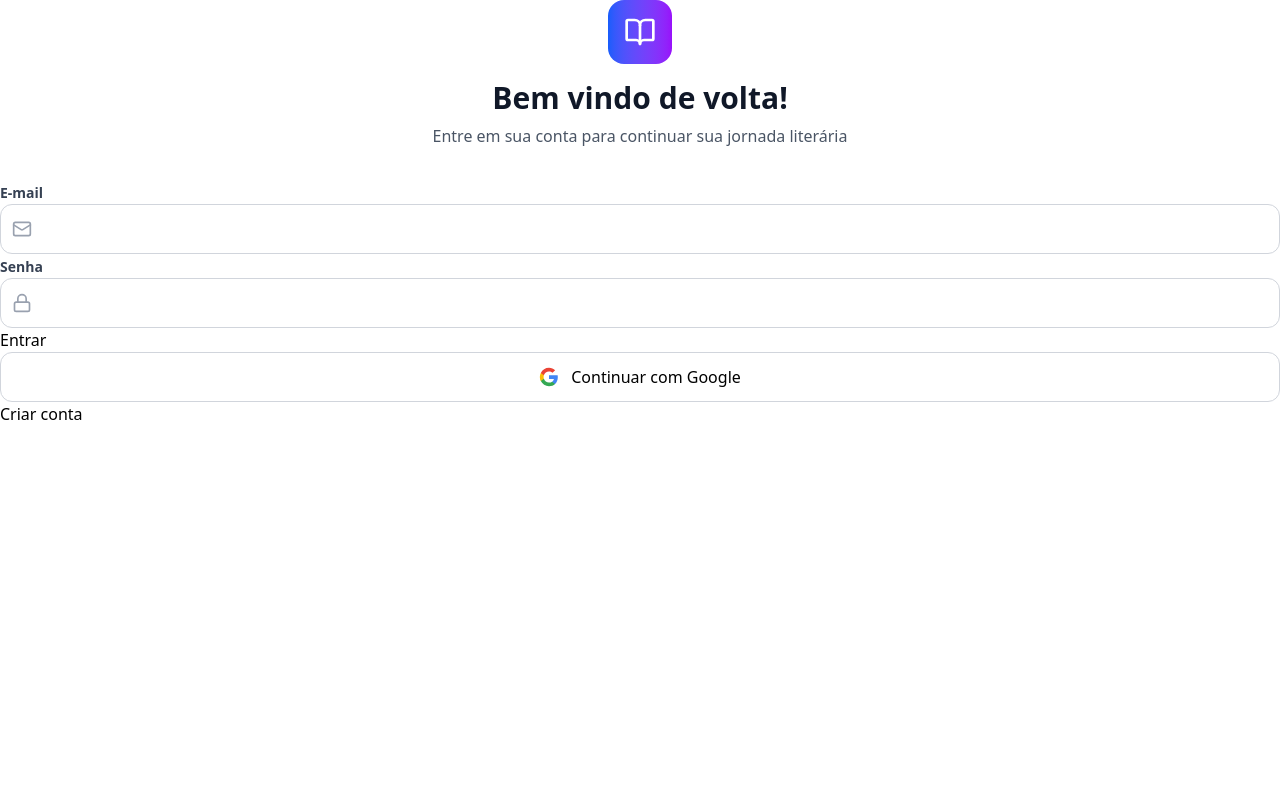
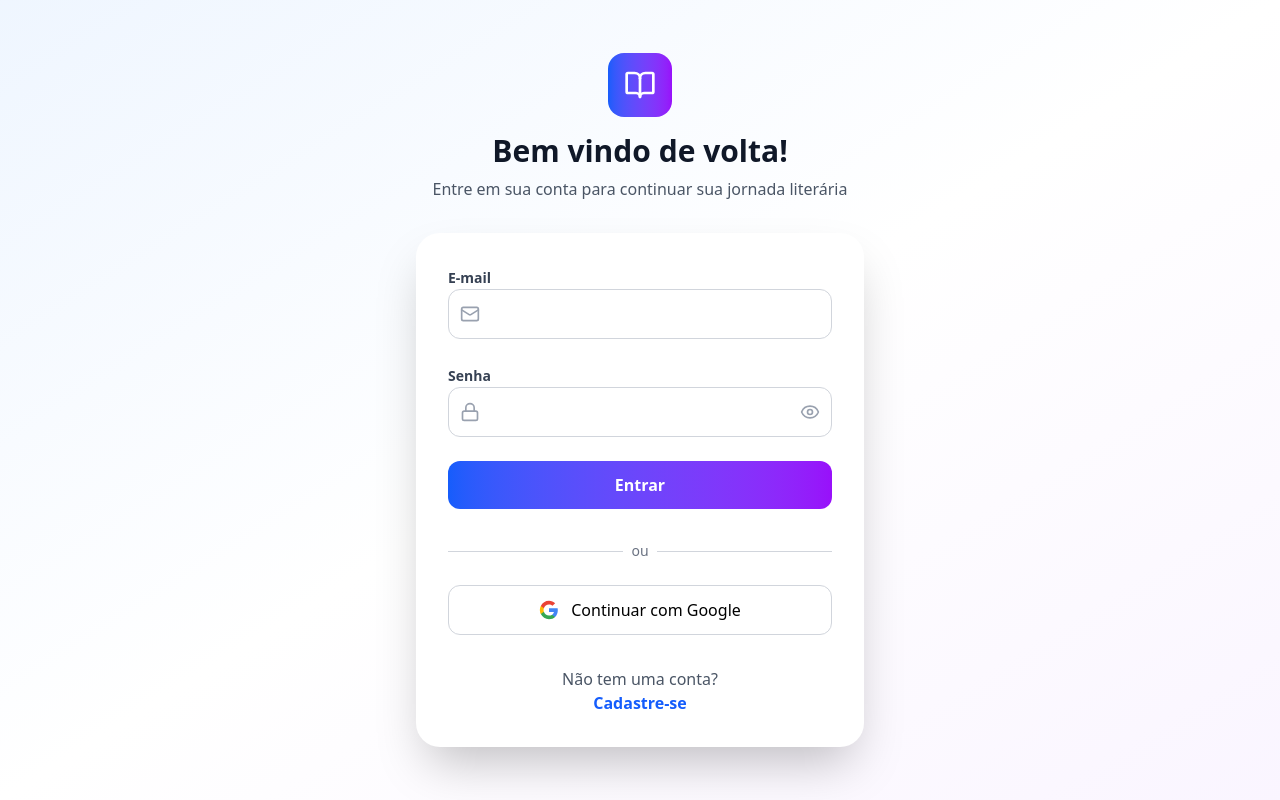
Before and after one commit to OpsRennerDev/bookstore-frontend-next, a Next.js app: page /login in a window 1280 px wide. Built offline with nearby package versions, Linux system fonts and the light colour scheme.

Commit message:
feat: add a login page

```diff
--- a/src/app/(auth)/layout.tsx
+++ b/src/app/(auth)/layout.tsx
@@ -1,3 +1,4 @@
+import ContainerLogin from "@/src/components/ContainerLogin";
 import type { Metadata } from "next";
 
 export const metadata: Metadata = {
@@ -10,8 +11,8 @@ export default function AuthLayout({
   children: React.ReactNode
 }>) {
   return(
-    <div className="min-h-screen">
+    <ContainerLogin>
       {children}
-    </div>
+    </ContainerLogin>
   )
 }
--- a/src/app/(auth)/login/page.tsx
+++ b/src/app/(auth)/login/page.tsx
@@ -1,3 +1,4 @@
+import Divider from "@/src/components/Divider";
 import HeaderLogin from "@/src/components/HeaderLogin";
 import Input from "@/src/components/Input";
 import { Lock, Mail } from "lucide-react";
@@ -5,14 +6,13 @@ import Link from "next/link";
 
 export default function LoginScreen(){
   return (
-    <div>
+    <>
       <HeaderLogin
         title="Bem vindo de volta!"
         description="Entre em sua conta para continuar sua jornada literária"
       />
-
-      <div>
-        <form>
+      <div className="bg-white rounded-3xl shadow-2xl p-8">
+        <form className="space-y-6">
           <Input
             id="email"
             label="E-mail"
@@ -26,17 +26,21 @@ export default function LoginScreen(){
             logoForField={<Lock className="w-5 h-5 text-gray-400"/>}
             type="password"
           />
-          {/* <div>
-            <label>E-mail</label>
-            <input type="email" placeholder="example@example.com"/>
-          </div> */}
 
           <button
            type="submit"
+           className="
+            w-full bg-linear-to-r from-blue-600 to-purple-600
+            text-white py-3 px-4 rounded-xl font-semibold
+            hover:shadow-xl transform hover:scale-105 transition-all duration-300
+            flex items-center justify-center gap-2
+           "
           >
             Entrar
           </button>
         </form>
+
+        <Divider />
 
         <div className="space-y-3">
           <button className="w-full flex items-center justify-center gap-3 py-3 px-4 border border-gray-300 rounded-xl hover:bg-gray-50 transition-all duration-200">
@@ -50,8 +54,11 @@ export default function LoginScreen(){
           </button>
         </div>
 
-        <Link href="/signup">Criar conta</Link>
+        <div className="mt-8 text-center">
+          <p className="text-gray-600">Não tem uma conta?</p>
+          <Link href="/signup" className="text-blue-600 hover:text-blue-800 font-semibold">Cadastre-se</Link>
+        </div>
       </div>
-    </div>
+    </>
   )
 }
--- /dev/null
+++ b/src/components/ContainerLogin.tsx
@@ -0,0 +1,17 @@
+type ContainerProps = {
+  children: React.ReactNode
+}
+
+export default function ContainerLogin({children}: Readonly<ContainerProps>) {
+  return(
+    <div className="
+      min-h-screen bg-linear-to-br
+      from-blue-50 via-white to-purple-50
+      flex items-center justify-center p-4"
+    >
+      <div className="w-full max-w-md">
+        {children}
+      </div>
+    </div>
+  )
+}
--- /dev/null
+++ b/src/components/Divider.tsx
@@ -0,0 +1,14 @@
+export default function Divider () {
+  return (
+    <div className="mt-8 mb-6">
+      <div className="relative">
+        <div className="absolute inset-0 flex items-center">
+          <div className="w-full border-t border-gray-300"/>
+        </div>
+        <div className="relative flex justify-center text-sm">
+          <span className="px-2 bg-white text-gray-500">ou</span>
+        </div>
+      </div>
+    </div>
+  )
+}
--- a/src/components/Input.tsx
+++ b/src/components/Input.tsx
@@ -1,4 +1,6 @@
-import { HTMLInputTypeAttribute } from "react";
+'use client'
+import { Eye, EyeOff } from "lucide-react";
+import { HTMLInputTypeAttribute, useState } from "react";
 import { UseFormRegisterReturn } from "react-hook-form";
 
 type InputProps = {
@@ -19,6 +21,8 @@ export default function Input({
   logoForField
   // registration
 }: Readonly<InputProps>){
+  const [showPassword, setShowPassword] = useState(false)
+
   return (
     <div className="space-y-2">
       <label htmlFor={id} className=" text-sm font-semibold text-gray-700">
@@ -30,7 +34,7 @@ export default function Input({
         </div>
         <input
           id={id}
-          type={type}
+          type={showPassword ? "text" : type}
           // {...registration}
           placeholder={placeholder}
           className="
@@ -40,6 +44,20 @@ export default function Input({
             transition-all duration-300
           "
         />
+
+        {type === "password" && (
+          <button
+            type="button"
+            onClick={() => setShowPassword(!showPassword)}
+            className="absolute inset-y-0 right-0 pr-3 flex items-center"
+          >
+            {showPassword ? (
+              <EyeOff className="h-5 w-5 text-gray-400 hover:text-gray-600" />
+            ) : (
+              <Eye className="h-5 w-5 text-gray-400 hover:text-gray-600" />
+            )}
+          </button>
+        )}
       </div>
 
     </div>
```
